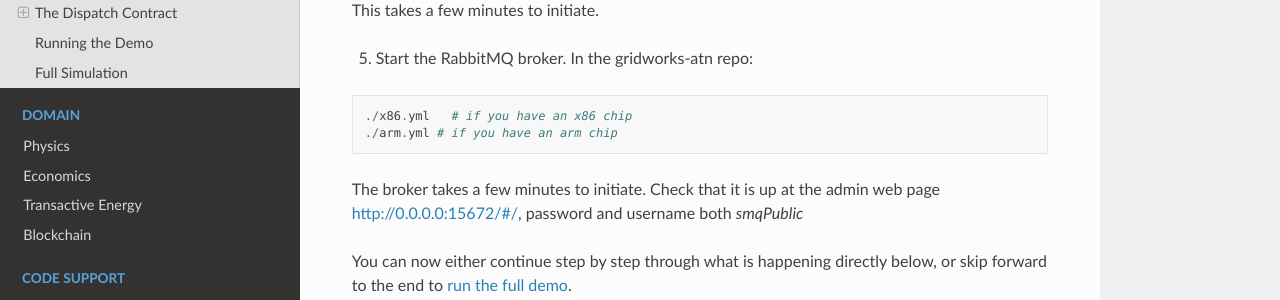
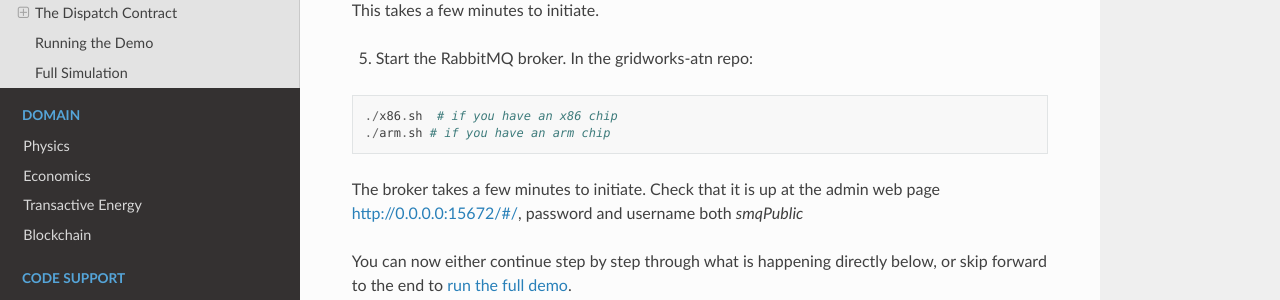
Before and after one commit to thegridelectric/gridworks, a Sphinx documentation site: the page built from docs/millinocket-tutorial.rst, in a window 1280 px wide and 900 px high, scrolled down 864 px. Shown: the part 151-451 px from the top of the window. Built offline with Sphinx 7.4.7 and the Read the Docs theme 2.0.0, drawn with Linux system fonts in a browser that asks for light colours.

Commit message:
demo prep typo fix

```diff
--- a/docs/millinocket-tutorial.rst
+++ b/docs/millinocket-tutorial.rst
@@ -51,8 +51,8 @@ This takes a few minutes to initiate.
 
 .. code-block:: python
 
-   ./x86.yml   # if you have an x86 chip
-   ./arm.yml # if you have an arm chip
+   ./x86.sh  # if you have an x86 chip
+   ./arm.sh # if you have an arm chip
 
 The broker takes a few minutes to initiate. Check that it is up at the admin web page http://0.0.0.0:15672/#/,  password and username both `smqPublic`
 
```
